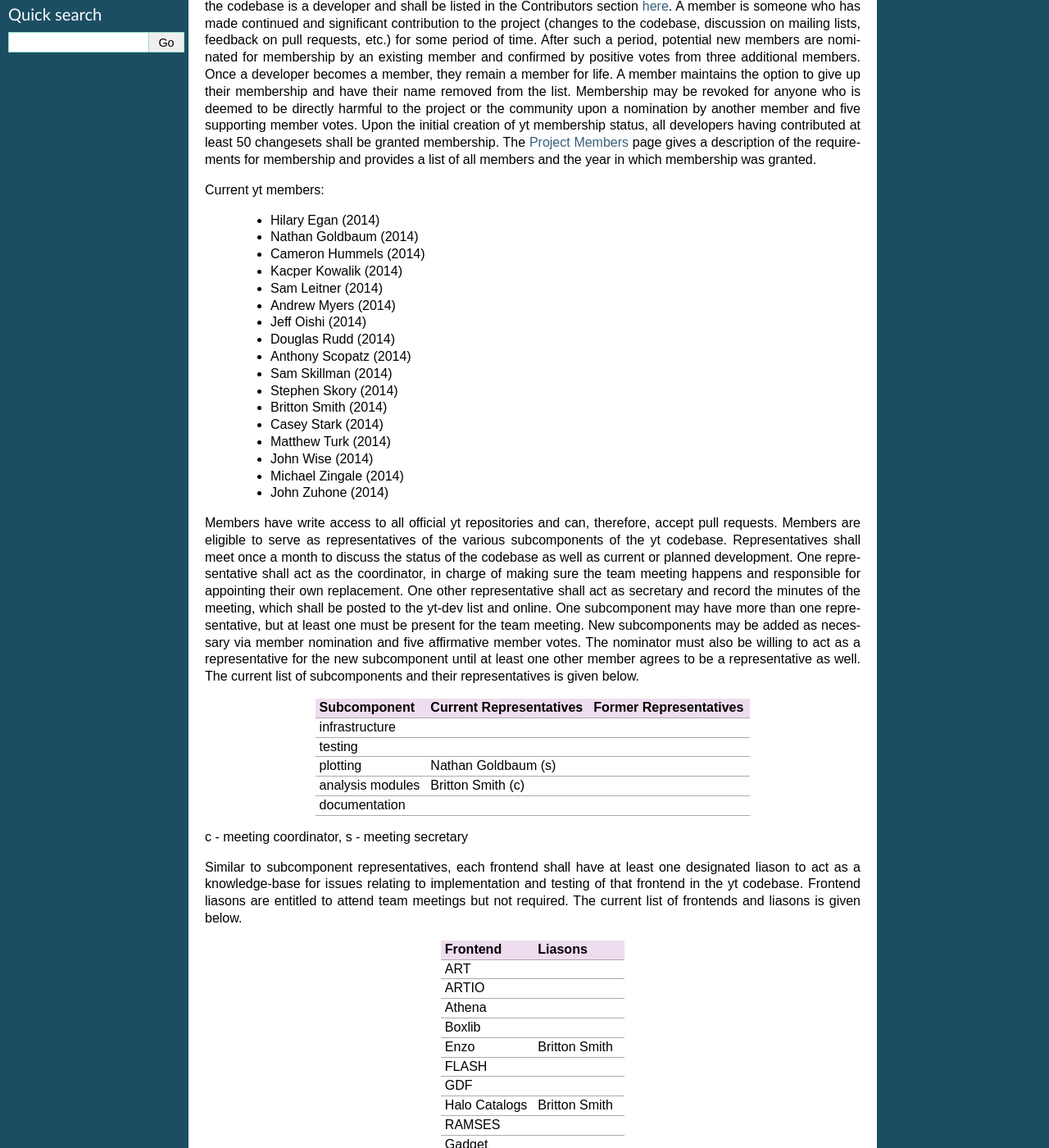
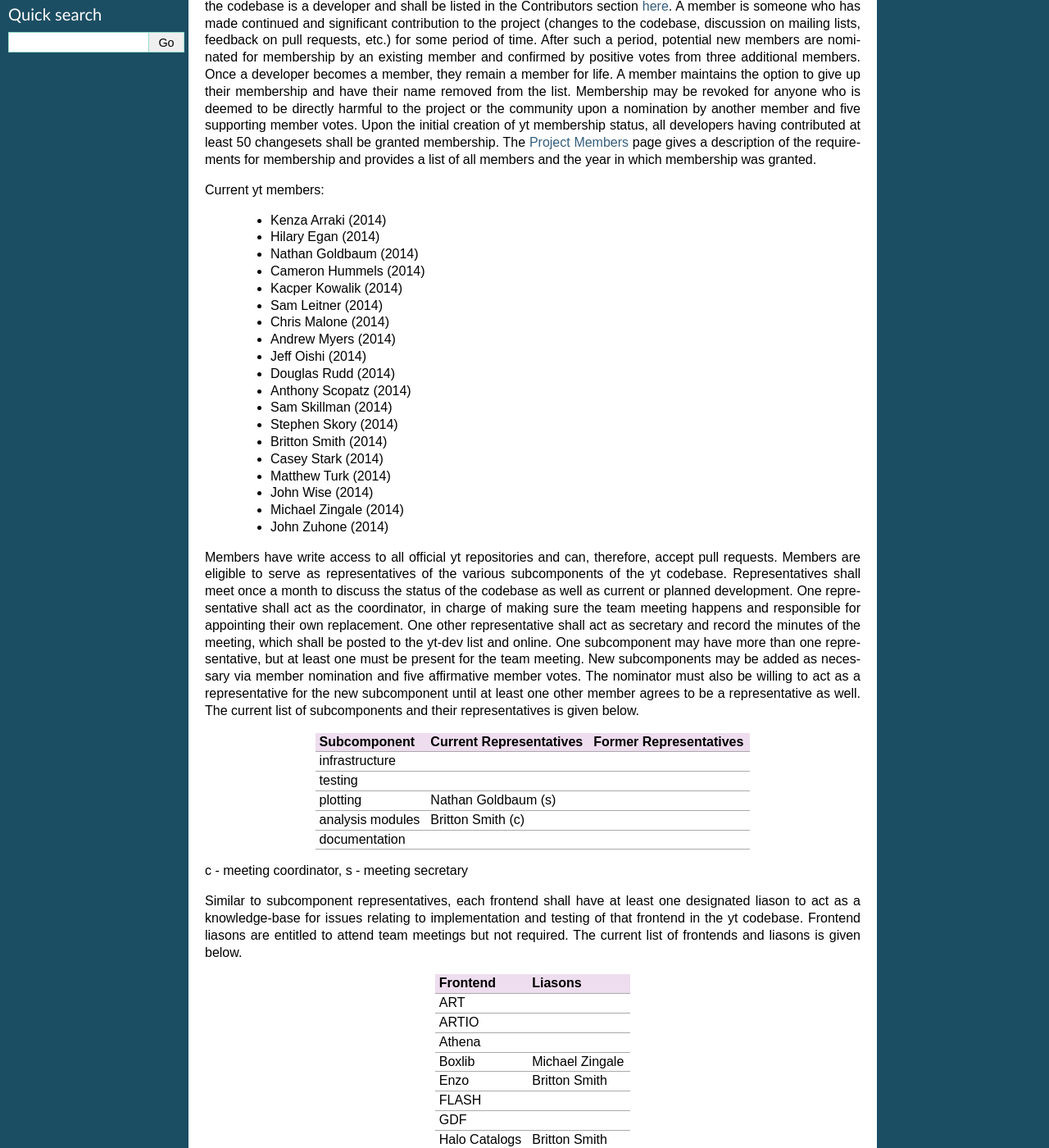
Before and after one commit to yt-project/ytep, a Sphinx documentation site: the page built from source/YTEPs/YTEP-1776.rst, in a window 1280 px wide and 1400 px high, scrolled down 565 px. Shown: the whole window at 82% size. Built offline with Sphinx 7.4.7, drawn with Linux system fonts in a browser that asks for light colours; formulas are drawn with MathJax 3.

Commit message:
add Malone and Arraki as members (passed the 3 vote threshold) and add me to BoxLib liason

```diff
--- a/source/YTEPs/YTEP-1776.rst
+++ b/source/YTEPs/YTEP-1776.rst
@@ -50,11 +50,13 @@ which membership was granted.
 
 Current yt members:
 
+  * Kenza Arraki (2014)
   * Hilary Egan (2014)
   * Nathan Goldbaum (2014)
   * Cameron Hummels (2014)
   * Kacper Kowalik (2014)
   * Sam Leitner (2014)
+  * Chris Malone (2014)
   * Andrew Myers (2014)
   * Jeff Oishi (2014)
   * Douglas Rudd (2014)
@@ -108,7 +110,7 @@ is given below.
     ART
     ARTIO
     Athena
-    Boxlib
+    Boxlib         Michael Zingale
     Enzo           Britton Smith
     FLASH
     GDF
```
